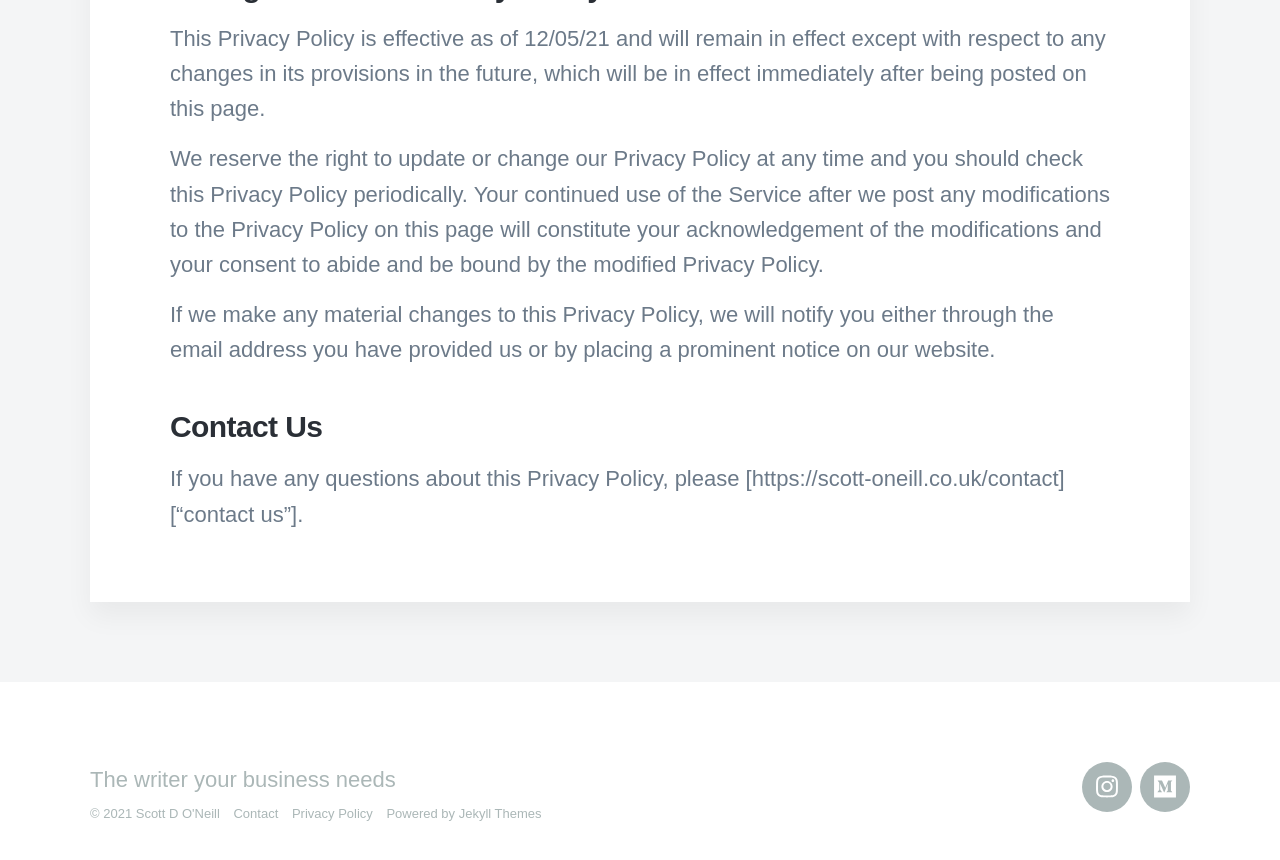
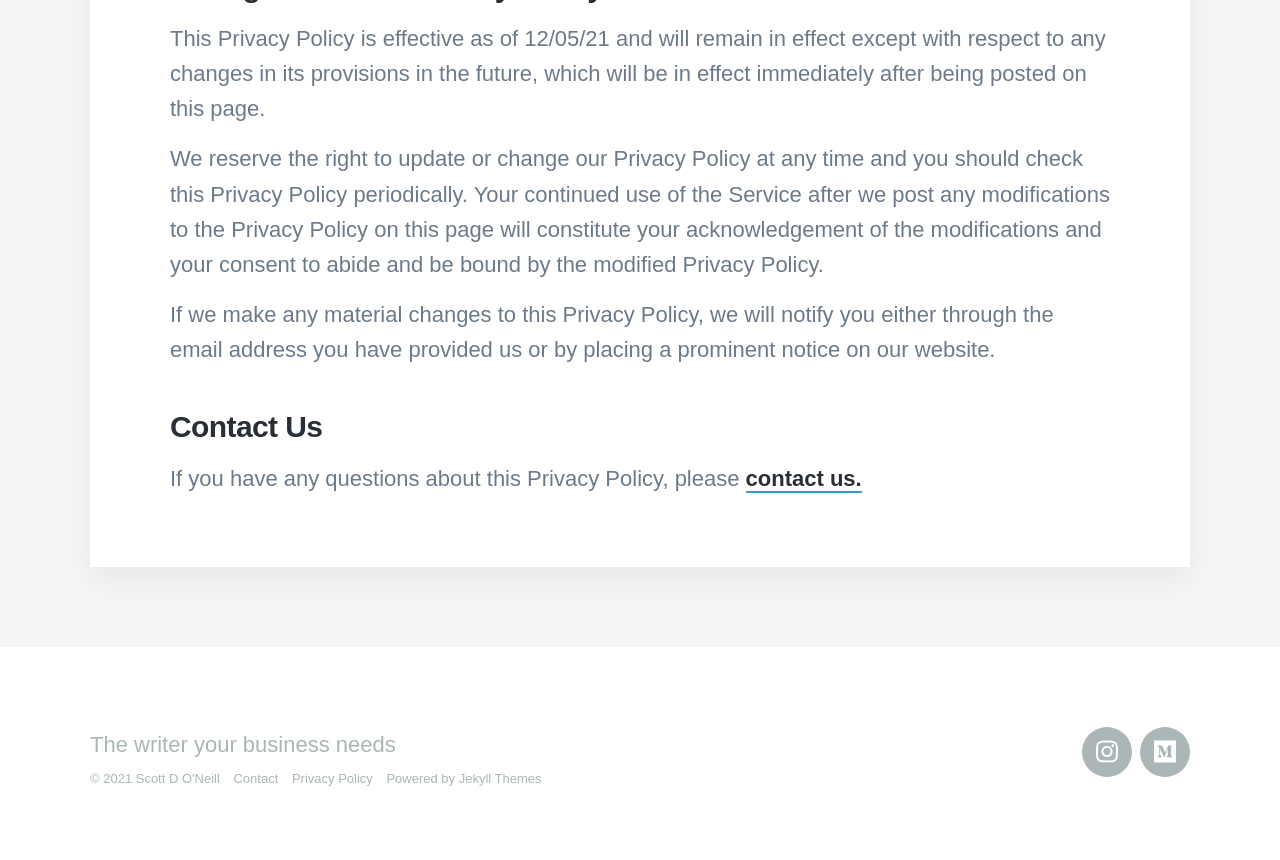
Before and after one commit to ScottON/ScottON, a Jekyll site: the page built from _pages/privacy.md, in a window 1280 px wide and 900 px high, scrolled down 2733 px. Shown: the top 860 px of the window. Built offline with Jekyll 4.4.1, drawn with Linux system fonts in a browser that asks for light colours; nearby versions of some CDN libraries; some web fonts are replaced; some of the changed lines change nothing that is shown.

Commit message:
Update privacy.md

```diff
--- a/_pages/privacy.md
+++ b/_pages/privacy.md
@@ -55,4 +55,4 @@ If we make any material changes to this Privacy Policy, we will notify you eithe
 
 ### Contact Us
 
-If you have any questions about this Privacy Policy, please [https://scott-oneill.co.uk/contact]["contact us"].
+If you have any questions about this Privacy Policy, please [contact us.](https://scott-oneill.co.uk/contact)
```
